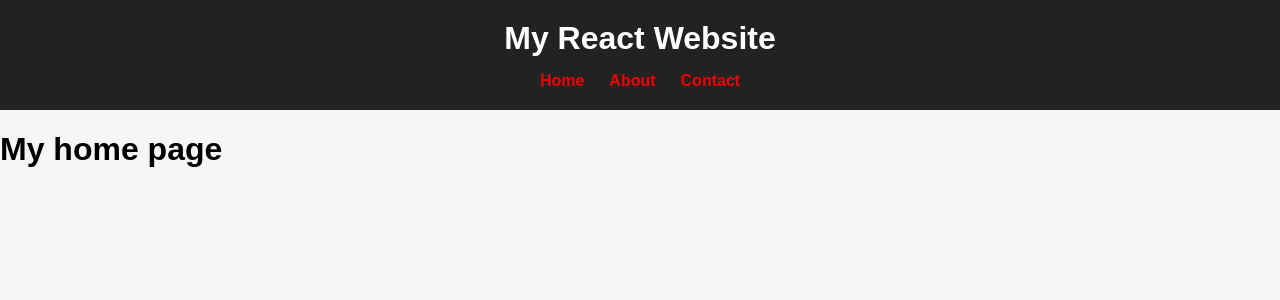
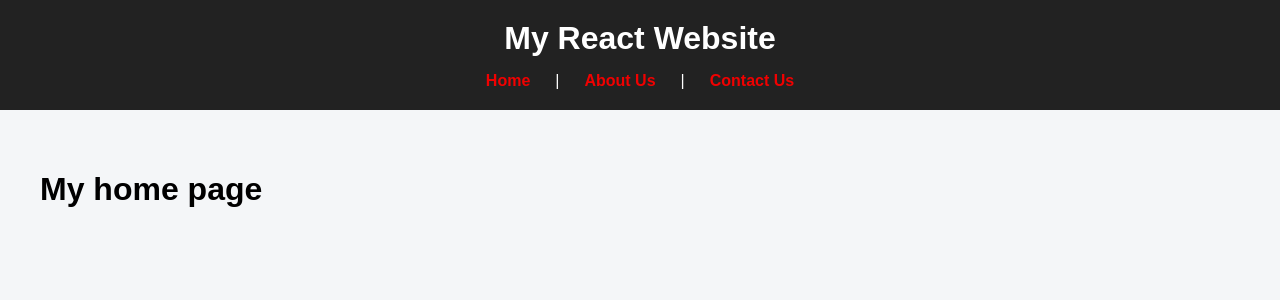
Before and after one commit to 24BCAA-JEEVA/rjs-p16, a React (Create React App) app: page / in a window 1280 px wide. Shown: the top 300 px of the page. Built offline with nearby package versions, Linux system fonts and the light colour scheme.

Commit message:
Update App.js

```diff
--- a/src/App.js
+++ b/src/App.js
@@ -1,25 +1,63 @@
-import Navigation from "./Navigation";
 import React from "react";
-import { BrowserRouter, Routes, Route } from "react-router-dom";
+
+// Import required components from react-router-dom
+import {
+  BrowserRouter,
+  Routes,
+  Route,
+  Link
+} from "react-router-dom";
+
+// Import page components
 import Home from "./Home";
 import About from "./About";
-import Contact from "./Contact";
+import Contacts from "./Contacts";
 
 function App() {
+
   return (
     <BrowserRouter>
+
+      <div>
+
         <header>
           <h1>My React Website</h1>
+
           <nav>
-      <Navigation />
+            <Link to="/">Home</Link>
+            {" | "}
+            <Link to="/aboutus">About Us</Link>
+            {" | "}
+            <Link to="/contactus">Contact Us</Link>
           </nav>
         </header>
 
+
+        <main>
+
           <Routes>
-        <Route path="/" element={<Home />} />
-        <Route path="/about" element={<About us />} />
-        <Route path="/contact" element={<Contact us/>} />
+
+            <Route
+              path="/"
+              element={<Home />}
+            />
+
+            <Route
+              path="/aboutus"
+              element={<About />}
+            />
+
+            <Route
+              path="/contactus"
+              element={<Contacts />}
+            />
+
           </Routes>
+
+        </main>
+
+      </div>
+
     </BrowserRouter>
   );
 }
```
Lines whose indentation alone changed are shown as unchanged.
